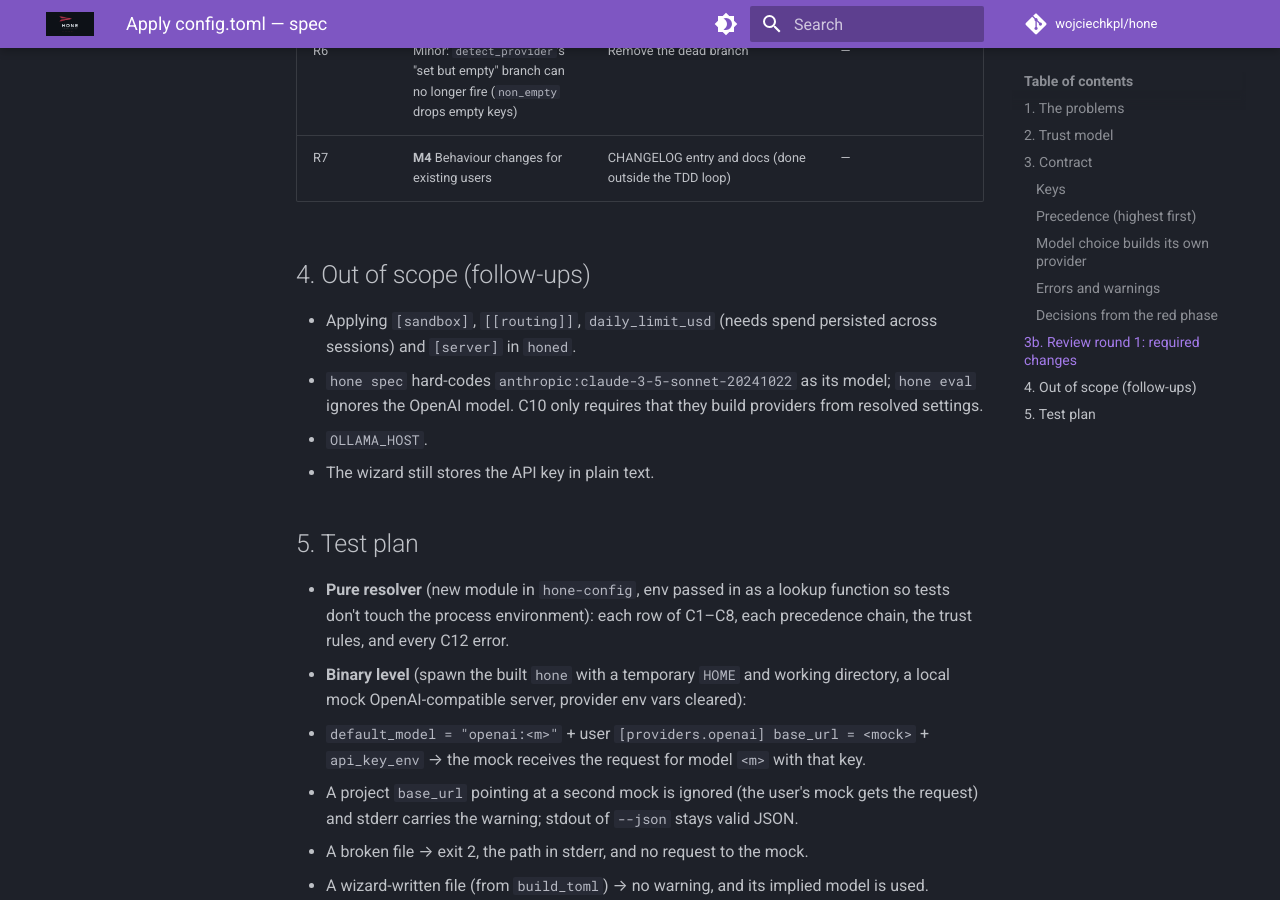
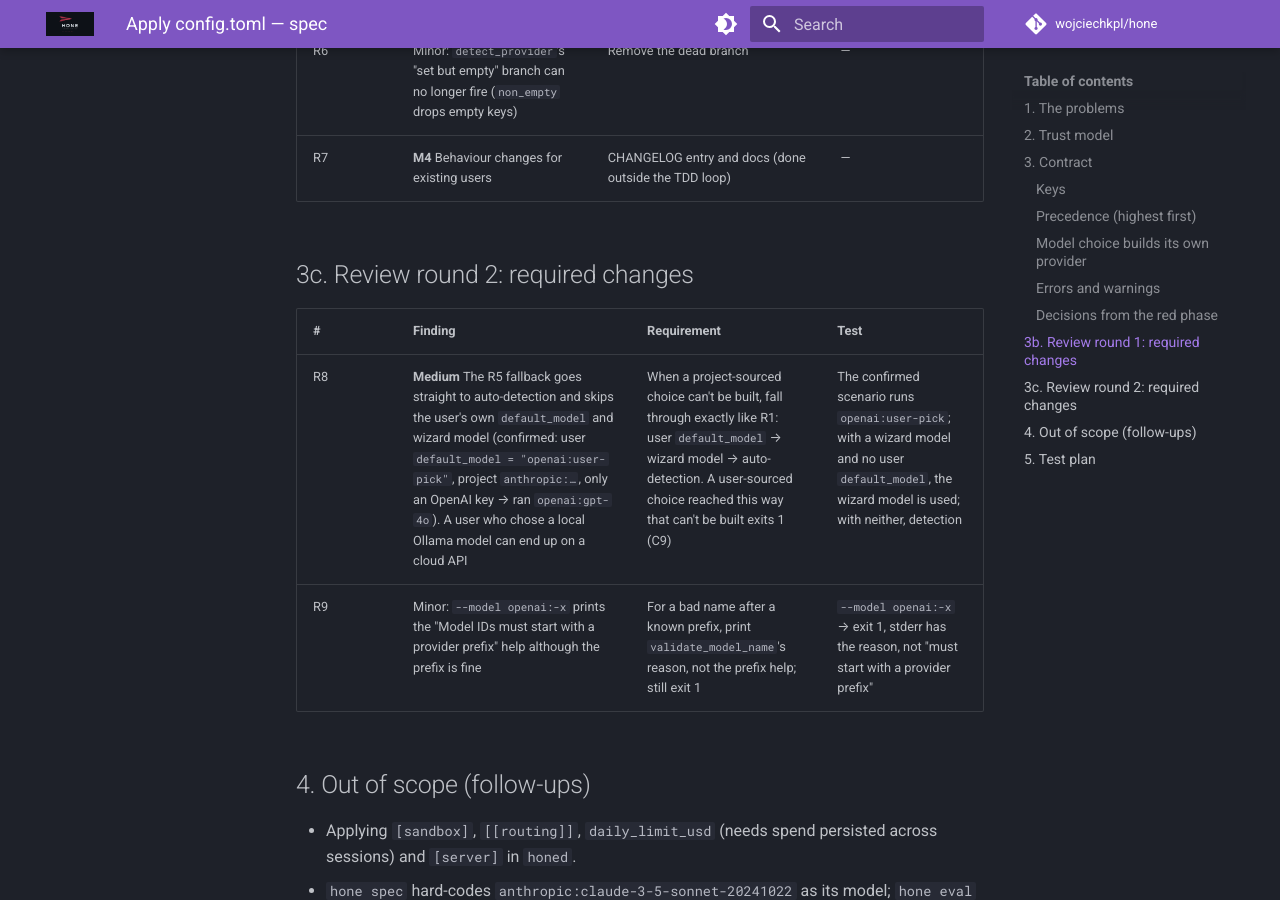
Before and after one commit to wojciechkpl/hone, an MkDocs documentation site: the page built from docs/plans/config-apply-spec.md, in a window 1280 px wide and 900 px high, scrolled down 4886 px. Built offline with MkDocs 1.6.1 and Material for MkDocs 9.7.7, drawn with Linux system fonts in a browser that asks for light colours; comment, search, counter and statistics services are not loaded.

Commit message:
docs(plans): config apply review round 2 requirements (R8-R9)

```diff
--- a/docs/plans/config-apply-spec.md
+++ b/docs/plans/config-apply-spec.md
@@ -107,6 +107,13 @@ flowchart LR
 | R6 | Minor: `detect_provider`'s "set but empty" branch can no longer fire (`non_empty` drops empty keys) | Remove the dead branch | — |
 | R7 | **M4** Behaviour changes for existing users | CHANGELOG entry and docs (done outside the TDD loop) | — |
 
+## 3c. Review round 2: required changes
+
+| # | Finding | Requirement | Test |
+|---|---|---|---|
+| R8 | **Medium** The R5 fallback goes straight to auto-detection and skips the user's own `default_model` and wizard model (confirmed: user `default_model = "openai:user-pick"`, project `anthropic:…`, only an OpenAI key → ran `openai:gpt-4o`). A user who chose a local Ollama model can end up on a cloud API | When a project-sourced choice can't be built, fall through exactly like R1: user `default_model` → wizard model → auto-detection. A user-sourced choice reached this way that can't be built exits 1 (C9) | The confirmed scenario runs `openai:user-pick`; with a wizard model and no user `default_model`, the wizard model is used; with neither, detection |
+| R9 | Minor: `--model openai:-x` prints the "Model IDs must start with a provider prefix" help although the prefix is fine | For a bad name after a known prefix, print `validate_model_name`'s reason, not the prefix help; still exit 1 | `--model openai:-x` → exit 1, stderr has the reason, not "must start with a provider prefix" |
+
 ## 4. Out of scope (follow-ups)
 
 - Applying `[sandbox]`, `[[routing]]`, `daily_limit_usd` (needs spend persisted across
```
